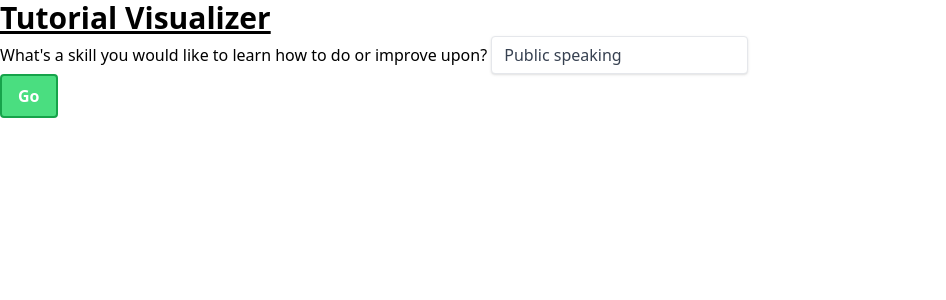
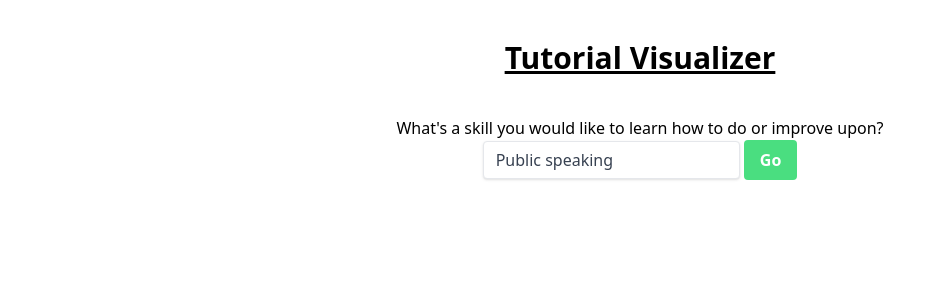
Before and after one commit to MrAlexLau/cloudflare-playground, a SvelteKit app: page / in a window 1280 px wide. Shown: the top 300 px of the page, without its empty margins (0-946 px from the left). Built offline with nearby package versions, Linux system fonts and the light colour scheme.

Commit message:
Add ComicPanel and Loader components

```diff
--- /dev/null
+++ b/src/lib/ComicPanel.svelte
@@ -0,0 +1,16 @@
+<script>
+  export let title;
+  export let url;
+</script>
+
+<div class="m-auto mt-10 bg-gray-50 text-align-center sm:w-[600px] rounded-md p-6 flex flex-col border-gray-200 border-2 border-solid drop-shadow-xl">
+  <div class="grow text-xl text-gray-600">
+    {title}
+  </div>
+
+  <div class="flex flex-col justify-center sm:flex-row mt-8 sm:mt-6">
+    <div class="sm:pr-6">
+      <img src="{url}" width="600px">
+    </div>
+  </div>
+</div>
--- /dev/null
+++ b/src/lib/Loader.svelte
@@ -0,0 +1,8 @@
+<!-- Per https://flowbite.com/docs/components/spinner/ -->
+<div role="status" class="inline-block">
+  <svg aria-hidden="true" class="w-8 h-8 text-gray-200 animate-spin dark:text-gray-600 fill-blue-600" viewBox="0 0 100 101" fill="none" xmlns="http://www.w3.org/2000/svg">
+      <path d="M100 50.5908C100 78.2051 77.6142 100.591 50 100.591C22.3858 100.591 0 78.2051 0 50.5908C0 22.9766 22.3858 0.59082 50 0.59082C77.6142 0.59082 100 22.9766 100 50.5908ZM9.08144 50.5908C9.08144 73.1895 27.4013 91.5094 50 91.5094C72.5987 91.5094 90.9186 73.1895 90.9186 50.5908C90.9186 27.9921 72.5987 9.67226 50 9.67226C27.4013 9.67226 9.08144 27.9921 9.08144 50.5908Z" fill="currentColor"/>
+      <path d="M93.9676 39.0409C96.393 38.4038 97.8624 35.9116 97.0079 33.5539C95.2932 28.8227 92.871 24.3692 89.8167 20.348C85.8452 15.1192 80.8826 10.7238 75.2124 7.41289C69.5422 4.10194 63.2754 1.94025 56.7698 1.05124C51.7666 0.367541 46.6976 0.446843 41.7345 1.27873C39.2613 1.69328 37.813 4.19778 38.4501 6.62326C39.0873 9.04874 41.5694 10.4717 44.0505 10.1071C47.8511 9.54855 51.7191 9.52689 55.5402 10.0491C60.8642 10.7766 65.9928 12.5457 70.6331 15.2552C75.2735 17.9648 79.3347 21.5619 82.5849 25.841C84.9175 28.9121 86.7997 32.2913 88.1811 35.8758C89.083 38.2158 91.5421 39.6781 93.9676 39.0409Z" fill="currentFill"/>
+  </svg>
+  <span class="sr-only">Loading...</span>
+</div>
--- a/src/routes/+page.svelte
+++ b/src/routes/+page.svelte
@@ -1,10 +1,20 @@
 <script>
+  import Loader from '$lib/Loader.svelte';
+  import ComicPanel from '$lib/ComicPanel.svelte';
+
   let prompt = "Public speaking";
   let status = "";
   let responseBody;
   let skillDetailsResponse;
   let summaryResponse;
-  let imageSteps = [];
+  let imageSteps = [
+    // { sentence: "foo bar baz e-block bg-green-400 border-green-600 border-2 border-solid hover:bg-accent-medium-blue text-white font-bold py-2 px-4 rounded focus:outline-none cursor", imageResponse: "https://www.akc.org/wp-content/uploads/2017/11/Pembroke-Welsh-Corgi-standing-outdoors-in-the-fall.jpg"},
+
+    // { sentence: "foo", imageResponse: "https://www.akc.org/wp-content/uploads/2017/11/Pembroke-Welsh-Corgi-standing-outdoors-in-the-fall.jpg"},
+
+    // { sentence: "foo", imageResponse: "https://www.akc.org/wp-content/uploads/2017/11/Pembroke-Welsh-Corgi-standing-outdoors-in-the-fall.jpg"}
+
+  ];
   let summaryItem;
 
   function requestOptions(opts = {}) {
@@ -35,11 +45,12 @@
       return response.json();
     });
 
-    summaryItem = summaryResponse[0].summary;
+    summaryItem = summaryResponse[0].summary.split(".").filter((str) => str.trim().length > 0);
 
-    status = "Visualizing your topic...";
+
     for(let i = 0; i < summaryItem.length; i++) {
-      const sentence = summaryItem.split(".")[i];
+      status = `Visualizing your topic... (${i + 1} of ${summaryItem.length})`;
+      const sentence = summaryItem[i];
 
       const imageResponse = await fetch(
         "https://text-to-image.mralexlau.workers.dev",
@@ -55,26 +66,32 @@
       imageSteps = [...imageSteps, { sentence, imageResponse }]
     };
 
+    status = "Done! See your tutorial below."
+
   }
 </script>
 
-<h1 class="text-3xl font-bold underline">
+<h1 class="text-3xl font-bold underline text-center mt-10">
   Tutorial Visualizer
 </h1>
 
-<div>
-  <div>
+<div class="">
+  <div class="text-center mt-10">
     What's a skill you would like to learn how to do or improve upon?
-    <input class="shadow appearance-none border rounded py-2 px-3 text-gray-700 leading-tight focus:outline-none focus:shadow-outline" bind:value={prompt} /> <br />
+    <div>
+      <input class="shadow appearance-none border rounded py-2 px-3 text-gray-700 leading-tight focus:outline-none focus:shadow-outline " bind:value={prompt} />
 
-    <a href="" class="button inline-block bg-green-400 border-green-600 border-2 border-solid hover:bg-accent-medium-blue text-white font-bold py-2 px-4 rounded focus:outline-none cursor-pointer" on:click={submitPrompt}>
-      Go
-    </a>
+      <a href="" class="button inline-block bg-green-400 border-green-600 border-solid hover:bg-accent-medium-blue text-white font-bold py-2 px-4 rounded focus:outline-none cursor-pointer" on:click={submitPrompt}>
+        Go
+      </a>
+    </div>
   </div>
 
-  <div>
-    {status || ""}
-  </div>
+  {#if status && status.length > 0}
+    <div class="flex justify-center items-center mt-10">
+      <Loader /> <span class="p-4">{status || ""}</span>
+    </div>
+  {/if}
 
   {#if skillDetailsResponse && skillDetailsResponse.length > 0}
     <!-- Remove `display: none` to see more details -->
@@ -92,11 +109,9 @@
     </div>
   {/if}
 
-  {#each imageSteps as imageStep}
-    {imageStep.sentence}
-    <img src="{imageStep.imageResponse}" width="200px">
-  {/each}
+  <div class="w-full">
+    {#each imageSteps as imageStep}
+      <ComicPanel title={imageStep.sentence} url={imageStep.imageResponse} />
+    {/each}
+  </div>
 </div>
-
-<style>
-</style>
```
